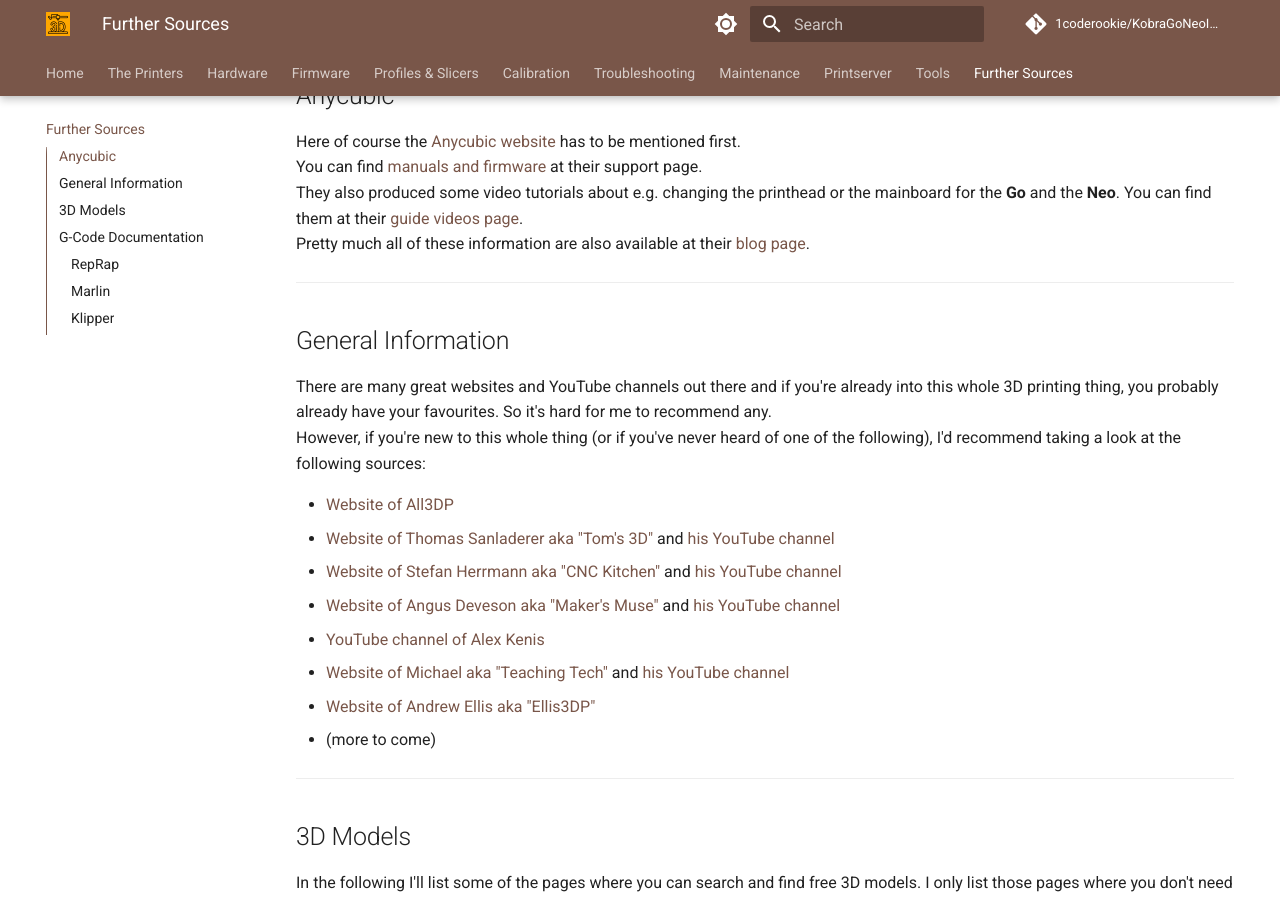
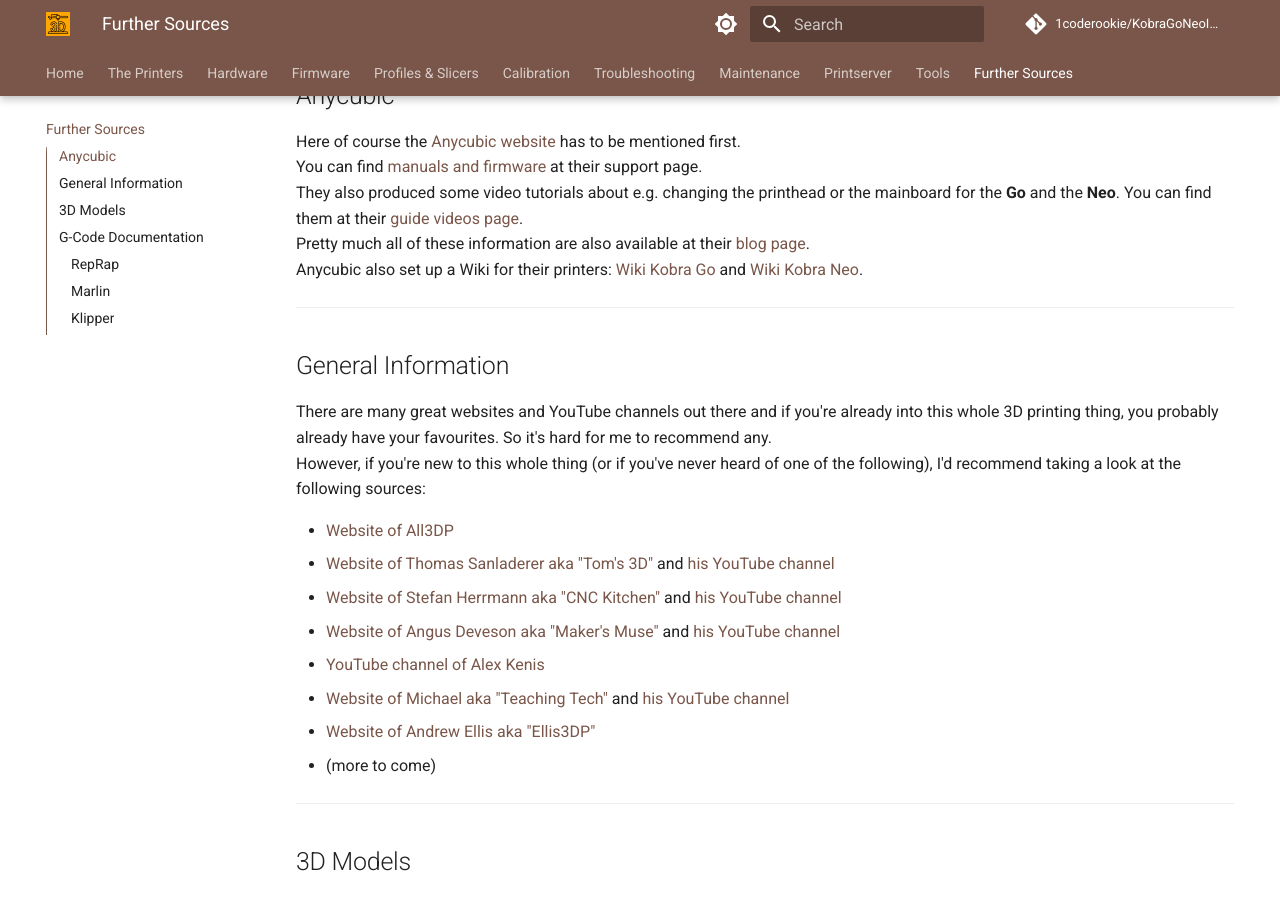
Before and after one commit to 1coderookie/KobraGoNeoInsights, an MkDocs documentation site: the page built from docs/further_sources.md, in a window 1280 px wide and 900 px high, scrolled down 333 px. Built offline with MkDocs 1.6.1 and Material for MkDocs 9.7.7, drawn with Linux system fonts in a browser that asks for light colours; comment, search, counter and statistics services are not loaded.

Commit message:
Update further_sources.md

```diff
--- a/docs/further_sources.md
+++ b/docs/further_sources.md
@@ -14,6 +14,7 @@
 You can find [manuals and firmware](https://www.anycubic.com/pages/firmware-software) at their support page.
 They also produced some video tutorials about e.g. changing the printhead or the mainboard for the **Go** and the **Neo**. You can find them at their [guide videos page](https://www.anycubic.com/pages/guide-videos).
 Pretty much all of these information are also available at their [blog page](https://www.anycubic.com/blogs/news/all-you-need-to-know-about-kobra-series).
+Anycubic also set up a Wiki for their printers: [Wiki Kobra Go](https://wiki.anycubic.com/en/fdm-3d-printer/kobra-go) and [Wiki Kobra Neo](https://wiki.anycubic.com/en/fdm-3d-printer/kobra-neo).
 
 ---
 
```
